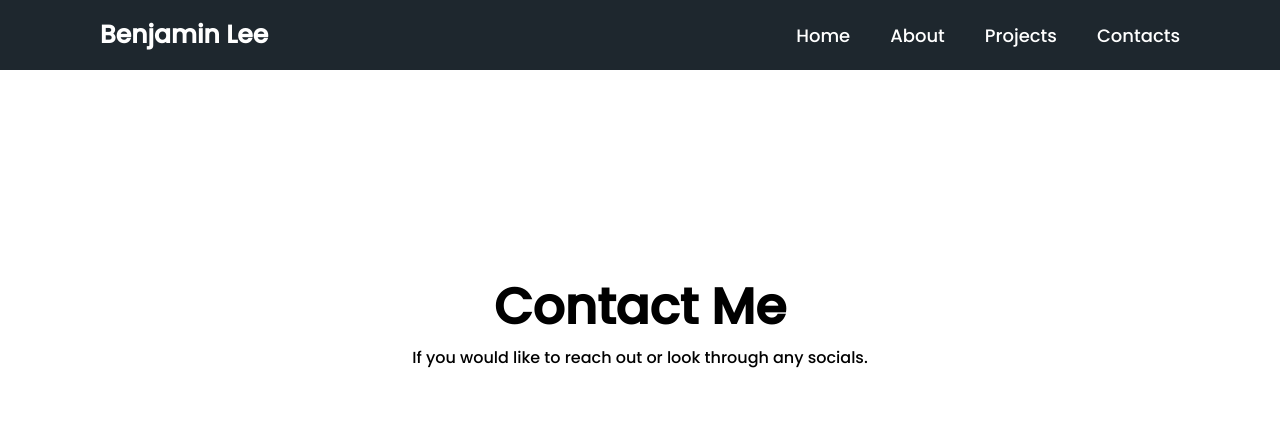
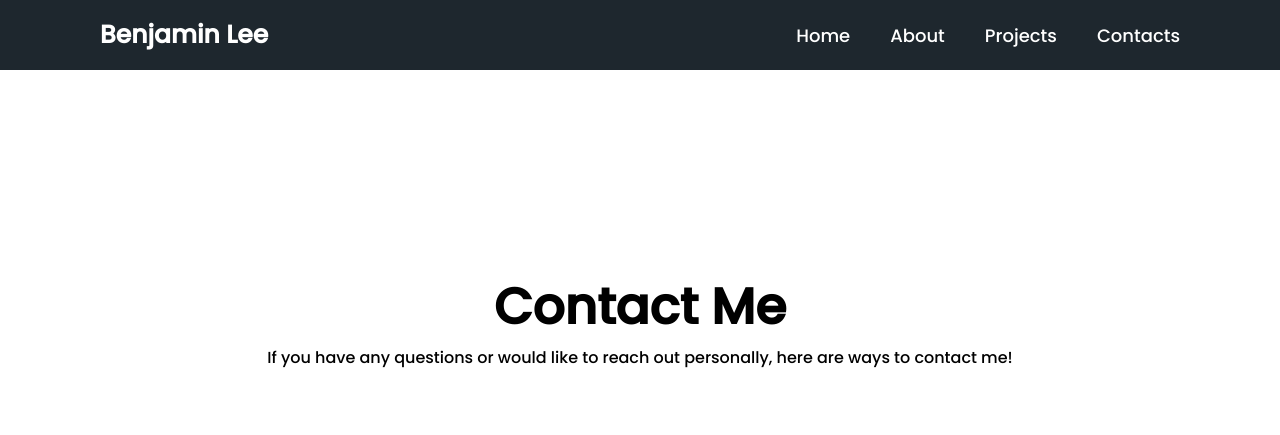
Before and after one commit to BenjaminL15/Personal-Website, a plain HTML site: page Website/contacts.html in a window 1280 px wide. Shown: the top 435 px of the page. Drawn offline with Linux system fonts and the light colour scheme.

Commit message:
Changing the contact.html paragraph

```diff
--- a/Website/contacts.html
+++ b/Website/contacts.html
@@ -25,7 +25,7 @@
 
     <section class="contactTotal">
         <h1 id="contactTitle"> Contact Me </h1>
-        <p id="contactDes"> If you would like to reach out or look through any socials.</p>
+        <p id="contactDes"> If you have any questions or would like to reach out personally, here are ways to contact me!</p>
     <div class="contacts">
         <div class="social-logo">
             <i class="social-icon fa-solid fa-envelope"></i>
```
